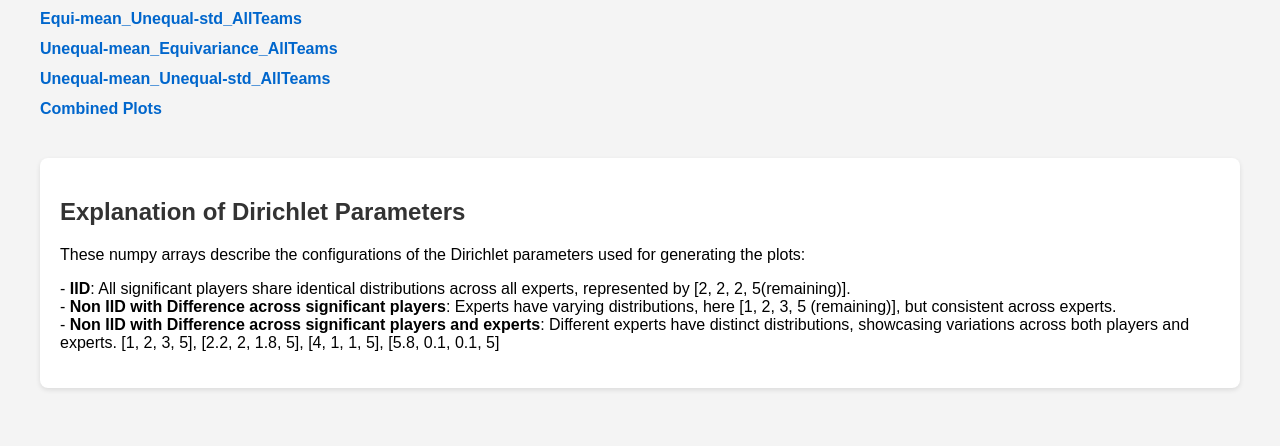
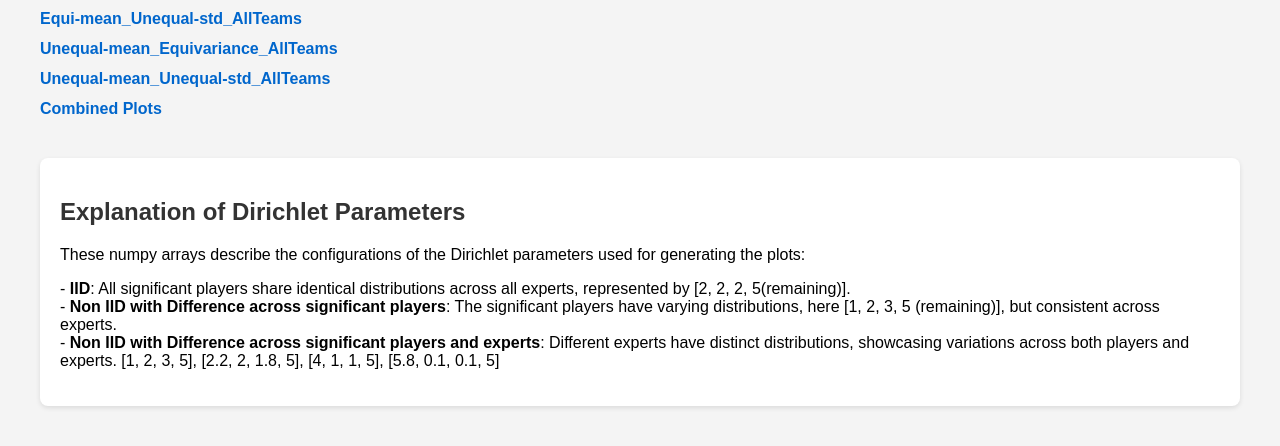
Before and after one commit to Supratim2004/Plots, a plain HTML site: page index.html in a window 1280 px wide. Shown: the part 554-1000 px from the top of the page. Drawn offline with Linux system fonts and the light colour scheme.

Commit message:
Update index.html

```diff
--- a/index.html
+++ b/index.html
@@ -71,7 +71,7 @@
         <p>These numpy arrays describe the configurations of the Dirichlet parameters used for generating the plots:</p>
         <p>
             - <strong>IID</strong>: All significant players share identical distributions across all experts, represented by [2, 2, 2, 5(remaining)].<br>
-            - <strong>Non IID with Difference across significant players</strong>: Experts have varying distributions, here [1, 2, 3, 5 (remaining)], but consistent across experts.<br>
+            - <strong>Non IID with Difference across significant players</strong>: The significant players have varying distributions, here [1, 2, 3, 5 (remaining)], but consistent across experts.<br>
             - <strong>Non IID with Difference across significant players and experts</strong>: Different experts have distinct distributions, showcasing variations across both players and experts.
             [1, 2, 3, 5],
         [2.2, 2, 1.8, 5],
```
